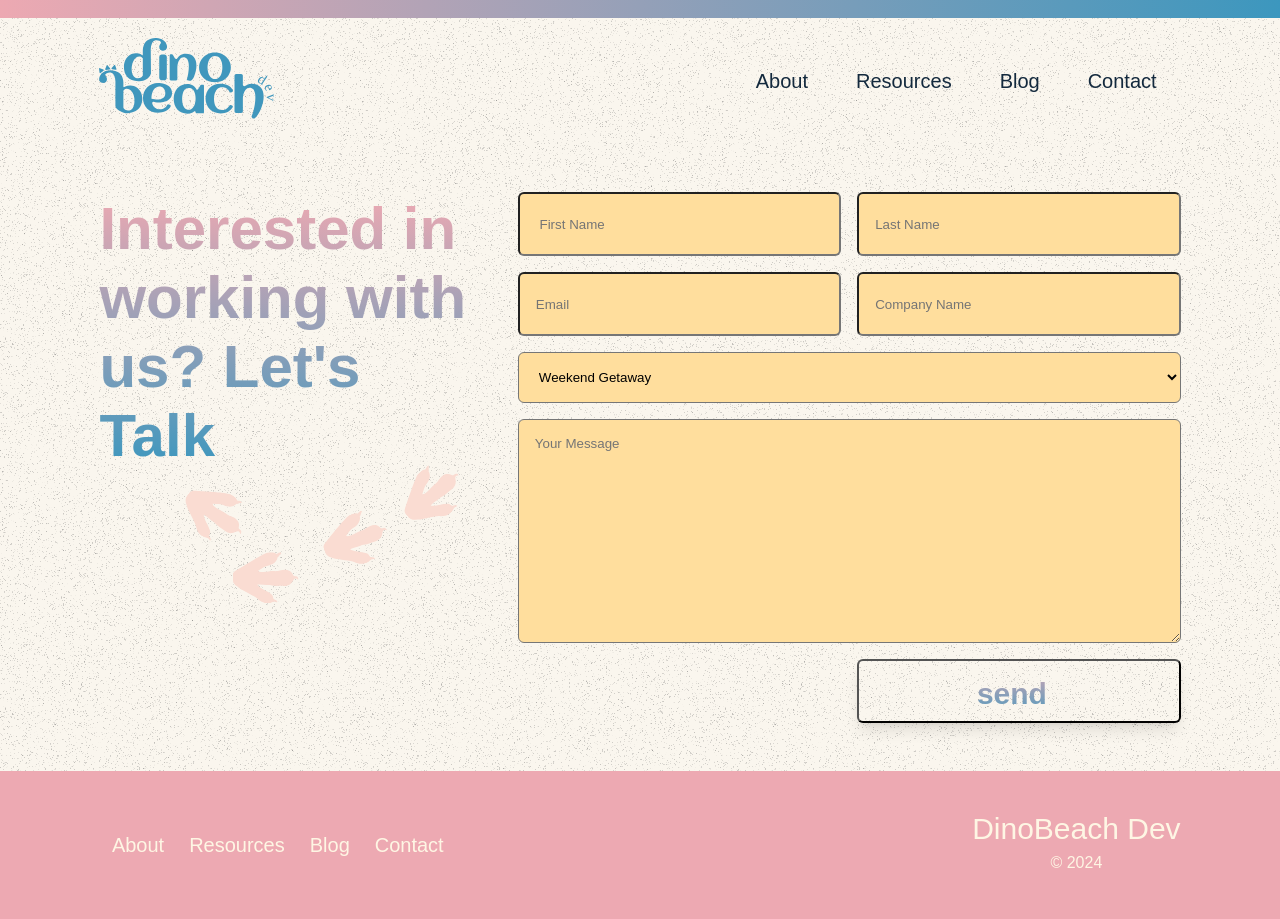
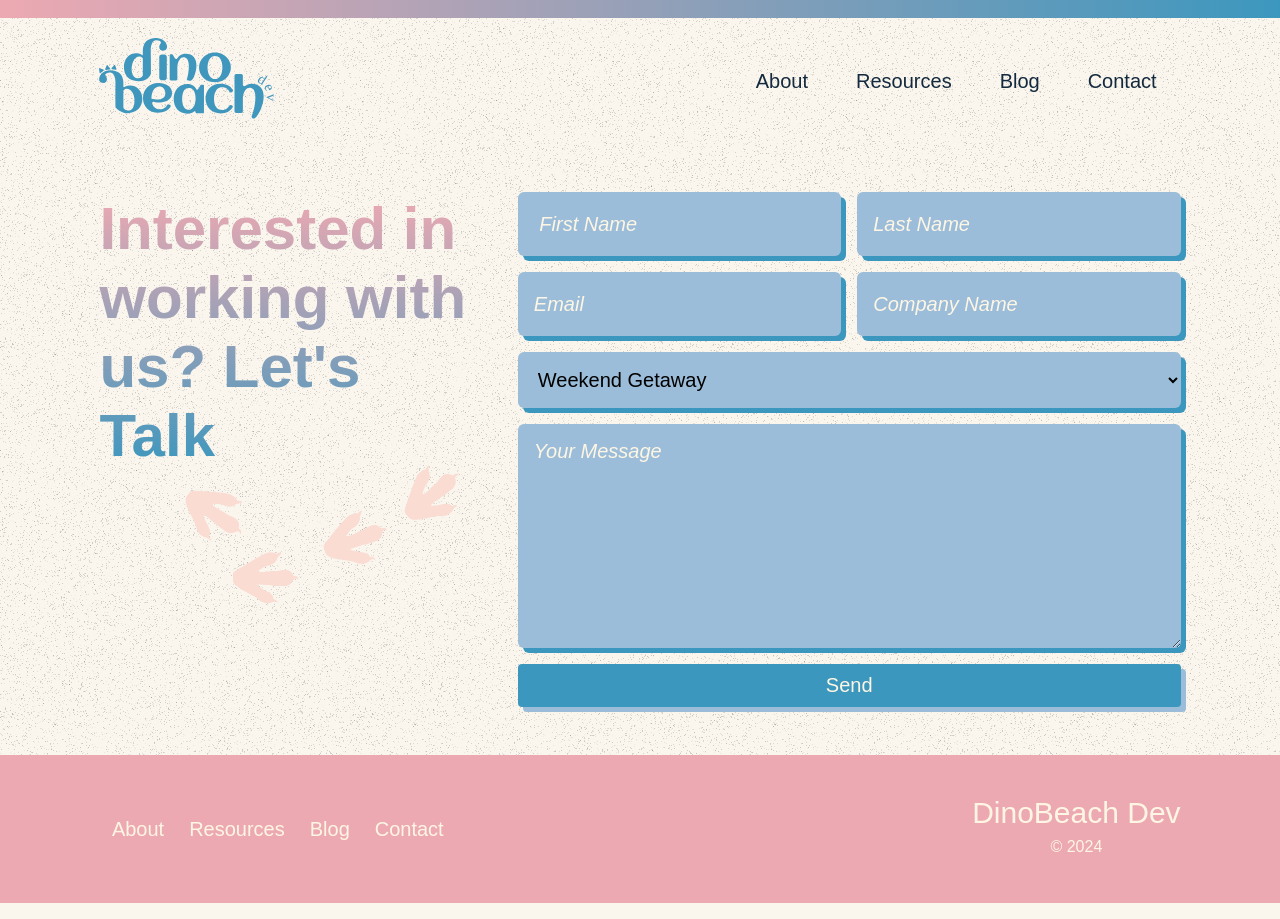
Before and after one commit to jvaughn1230/dinobeachdev, a React (Create React App) app: page /contact in a window 1280 px wide. Built offline with nearby package versions, Linux system fonts and the light colour scheme; no server answers; a web font is replaced by a local one.

Commit message:
updated form, added animations, updated contact tab

```diff
--- a/src/components/blogSection/blogSection.js
+++ b/src/components/blogSection/blogSection.js
@@ -1,5 +1,5 @@
 import React, { useContext } from "react";
-import waves from "../../images/waves.svg";
+import waves from "../../images/ico-wav-var.svg";
 import "./blogSection.css";
 import BlogCard from "../blogCard/blogCard";
 import { BlogContext } from "../../context/blogContext";
--- a/src/components/header/header.css
+++ b/src/components/header/header.css
@@ -217,8 +217,15 @@
     color: white;
   }
 
-  .menu-icon::hover {
-    color: black;
-    transform: rotate(90deg)
+  .menu-icon:hover {
+    fill: var(--blue);
+    stroke: var(--blue);
+    transform: rotate(180deg);
+    transition:
+    stroke 300ms ease-out,
+    fill 300ms ease-out,
+    transform 1000ms ease-out,
+
+    ;
   }
 }
--- a/src/components/header/header.jsx
+++ b/src/components/header/header.jsx
@@ -38,11 +38,11 @@ const Header = () => {
         <div className="nav-flex-container" style={{
           display: toggleMenu ? "flex" : "none"
         }}>
-          <div class="menu-icon">
+          <div class="">
             <AiOutlineCloseCircle
               className={`menu-icon ${toggleMenu ? "showCloseIcon" : "hideCloseIcon"}`}
               size={70}
-              color="white"
+              // color="white"
               onClick={() => setToggleMenu(false)}
               // onMouseOver={({target})=>target.style.color="white"}
               // onMouseOut={({target})=>target.style.color="black"}
--- a/src/components/mailer/mailer.css
+++ b/src/components/mailer/mailer.css
@@ -11,14 +11,27 @@
 }
 
 .mailer input,
-textarea,
-select {
-  background-color: var(--yellow);
+.mailer textarea,
+.mailer select {
+  background-color: var(--lightblue);
   border-radius: 0.375rem;
   font-family: var(--content-text);
-  padding-bottom: 1rem;
-  padding-left: 1rem;
-  padding-top: 1rem;
+  font-size: var(--md-text);
+  padding: 1rem;
+  border: none;
+  box-shadow: 5px 5px 0px var(--blue);
+}
+
+.mailer input:focus {
+}
+
+.mailer input::placeholder,
+.mailer textarea::placeholder,
+.mailer select::placeholder
+{
+  color: var(--cream);
+  opacity: 1; /* Firefox */
+  font-style: italic;
 }
 
 .mailer input {
@@ -36,15 +49,24 @@ select {
 
 .contact__submit {
   border-radius: 0.25rem;
-  box-shadow: 0 10px 15px -3px rgb(0 0 0 / 0.1), 0 4px 6px -4px rgb(0 0 0 / 0.1);
-  font-family: var(--header-text);
-  font-size: 1.875rem;
-  font-weight: 800;
-  grid-column-start: 2;
-  padding: 1em;
+  border: none;
+  background-color: var(--blue);
+  color: var(--cream);
+  box-shadow: 5px 5px 0px var(--lightblue);
+  /* box-shadow: 0 10px 15px -3px rgb(0 0 0 / 0.1), 0 4px 6px -4px rgb(0 0 0 / 0.1); */
+  font-family: var(--content-text);
+  font-size: var(--md-text);
+  /* font-weight: 800; */
+  /* grid-column-start: 2; */
+  padding: 0.5em;
+  width: 100%;
+  grid-column: span 2;
 }
 
 .contact__submit:hover {
+  cursor: pointer;
+  background: -webkit-linear-gradient(100deg,var(--pink), var(--blue));
+  transition: all 500ms ease-out;
 }
 
 @media (max-width: 900px) {
--- a/src/components/mailer/mailer.js
+++ b/src/components/mailer/mailer.js
@@ -16,7 +16,7 @@ const Mailer = () => {
     message: "",
   });
 
-  console.log(isHovered);
+  // console.log(isHovered);
 
   const newOption = (service, idx) => (
     <option value={service.title} key={idx}>
@@ -122,7 +122,7 @@ const Mailer = () => {
           required
         />
 
-        <input
+        {/* <input
           type="submit"
           value="send"
           onMouseEnter={() => setIsHovered(true)}
@@ -132,7 +132,14 @@ const Mailer = () => {
               ? "cream-text contact__submit"
               : "gradient-text contact__submit"
           }`}
-        />
+        /> */}
+        {/* <div> */}
+
+        <button
+          type="submit"
+          className= "contact__submit "
+        >Send</button>
+        {/* </div> */}
       </form>
     </div>
   );
--- a/src/index.css
+++ b/src/index.css
@@ -52,6 +52,16 @@ html {
 
 * {
   box-sizing: border-box;
+}
+
+::-moz-selection { /* Code for Firefox */
+  color: var(--cream);
+  background: var(--accent);
+}
+
+::selection {
+  color: var(--cream);
+  background: var(--accent);
 }
 
 /* ToDO: Check where using */
--- a/src/pages/about/about.css
+++ b/src/pages/about/about.css
@@ -103,6 +103,26 @@
 
 .contact-button:hover {
   opacity: 0.75;
+}
+
+/*container*/
+.about-img-container{
+  position: relative;
+}
+
+.left-stamp {
+  max-width: 150px;
+  position: absolute;
+  right: -75px;
+  top: 50%;
+
+}
+
+.right-stamp {
+  position: absolute;
+  max-width: 120px;
+  left: -75px;
+  top: 50px;
 }
 
 /* Foot Prints Positioning */
--- a/src/pages/about/about.js
+++ b/src/pages/about/about.js
@@ -9,6 +9,8 @@ import "./about.css";
 import rightImg from "../../images/about-img-right.png";
 import leftImg from "../../images/about-img-left.png";
 import footprint from "../../images/trex_footprint.svg";
+import sunwave from "../../images/ico-sun.svg";
+import dinoegg from "../../images/ico-dinoegg.svg";
 import wave from "../../images/waves.svg";
 import { BlogContext } from "../../context/blogContext";
 
@@ -51,7 +53,14 @@ const About = () => {
     <div className="aboutpage">
       {/* Row1 */}
       <div className="aboutpagerow1">
-        <img src={rightImg} alt="ocean background" className="about-right-img"/>
+        <div className="about-img-container">
+          <img src={rightImg} alt="ocean background" className="about-right-img"/>
+          <img
+            src={sunwave}
+            alt="dinobeach stamp"
+            className="left-stamp rotating hide-mobile"
+          />
+        </div>
         <h1 className="aboutpage-header gradient-text">
           Meet your dev dream team, Maira & Alex
         </h1>
@@ -114,7 +123,14 @@ const About = () => {
           alt="dino footprint"
           className="aboutprint aboutprint9"
         />
-        <img src={leftImg} alt="ocean background" className="about-left-img" />
+         <div className="about-img-container">
+         <img
+            src={dinoegg}
+            alt="dinobeach stamp"
+            className="right-stamp hide-mobile"
+          />
+          <img src={leftImg} alt="ocean background" className="about-left-img" />
+         </div>
       </div>
 
       {/* Blog Post Sectino */}
```
Also changed, not shown: src/images/ico-wav-var.svg (added), src/images/ico-wave.svg (added).
